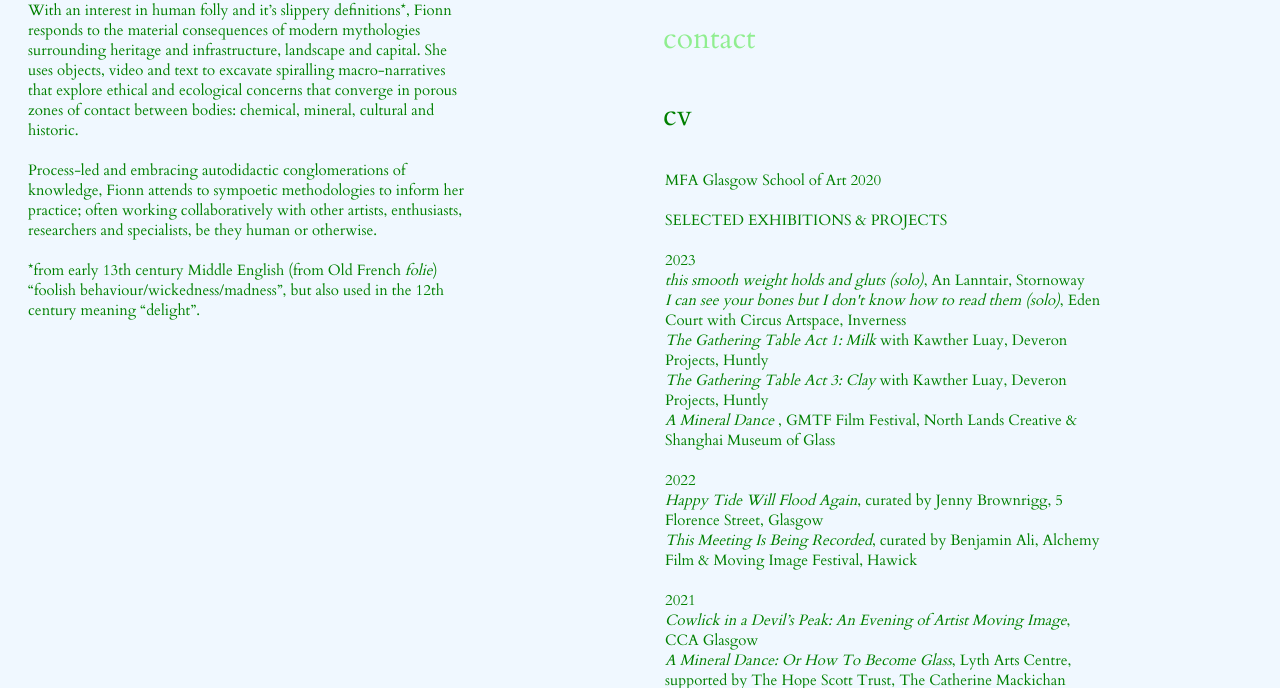
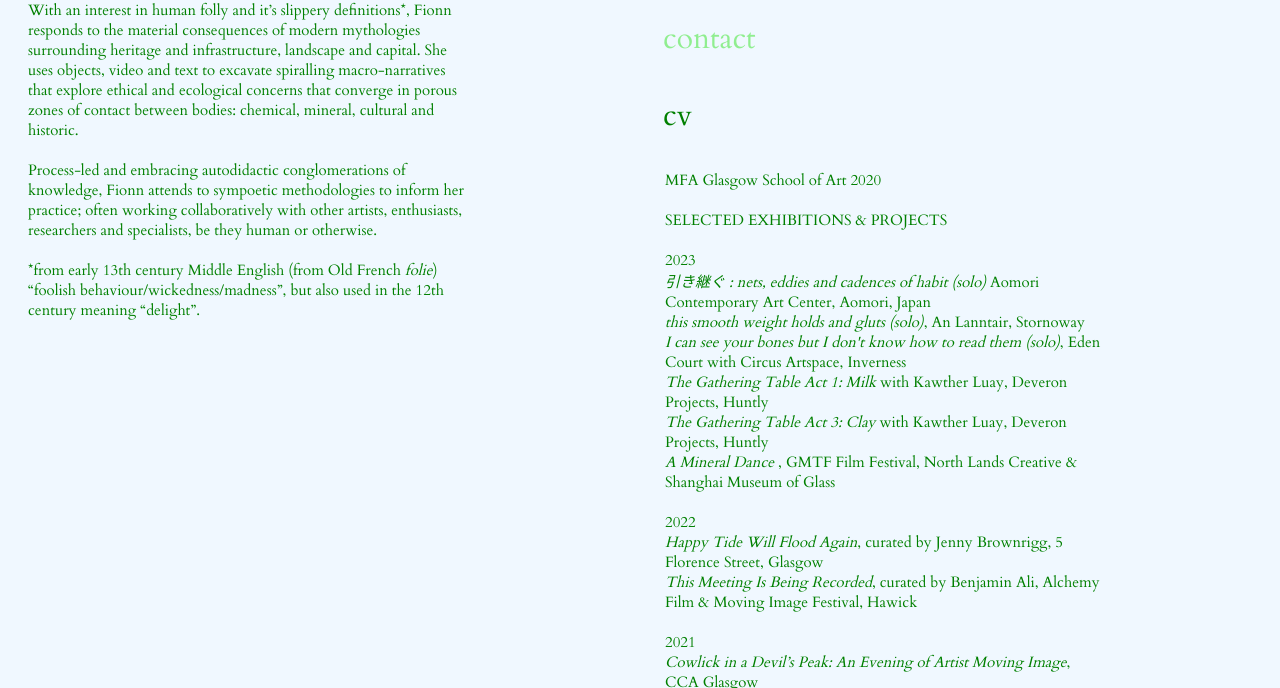
Before and after one commit to fionn000/fionnduffy, a plain HTML site: page info.html in a window 1280 px wide. Both pictures are taken after a click on the button "cv". Shown: the part 112-800 px from the top of the page. Drawn offline with Linux system fonts and the light colour scheme.

Commit message:
Update info.html

```diff
--- a/info.html
+++ b/info.html
@@ -53,6 +53,7 @@ With an interest in human folly and it’s slippery definitions*, Fionn responds
 SELECTED EXHIBITIONS & PROJECTS<br><br>
 
 		   2023<BR>
+		   <i> 引き継ぐ : nets, eddies and cadences of habit (solo) </i> Aomori Contemporary Art Center, Aomori, Japan<br>
 		   <i> this smooth weight holds and gluts (solo)</i>, An Lanntair, Stornoway <br>
 		   <i> I can see your bones but I don't know how to read them (solo)</i>, Eden Court with Circus Artspace, Inverness<br>
 		   <i> The Gathering Table Act 1: Milk </i> with Kawther Luay, Deveron Projects, Huntly <br>
```
